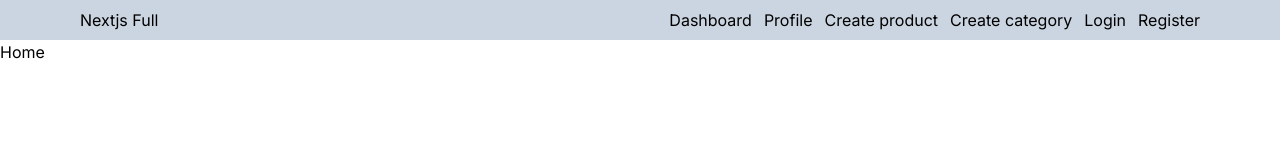
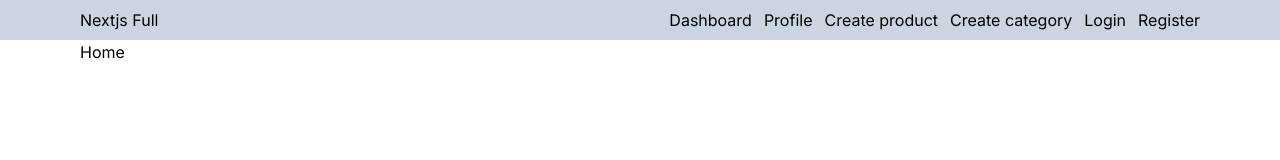
Before and after one commit to UlisesOrnelasR/nextjs-fullstack-app, a Next.js app: page / in a window 1280 px wide. Shown: the top 160 px of the page. Built offline with nearby package versions, Linux system fonts and the light colour scheme.

Commit message:
add react-hook-form and zod

```diff
--- a/package.json
+++ b/package.json
@@ -10,11 +10,14 @@
     "prepare": "husky"
   },
   "dependencies": {
+    "@hookform/resolvers": "^3.3.4",
     "@prisma/client": "^5.11.0",
     "next": "14.1.4",
     "react": "^18",
     "react-dom": "^18",
-    "tailwind-merge": "^2.2.2"
+    "react-hook-form": "^7.51.2",
+    "tailwind-merge": "^2.2.2",
+    "zod": "^3.22.4"
   },
   "devDependencies": {
     "@types/node": "^20",
--- a/src/app/layout.tsx
+++ b/src/app/layout.tsx
@@ -19,7 +19,7 @@ export default function RootLayout({
     <html lang="en">
       <body className={inter.className}>
         <Navbar />
-        {children}
+        <main className="px-20">{children}</main>
       </body>
     </html>
   );
```
Also changed, not shown: 1 other file (tests, documents, lock files or other folders).
